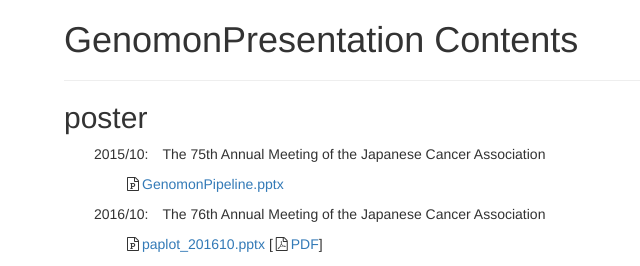
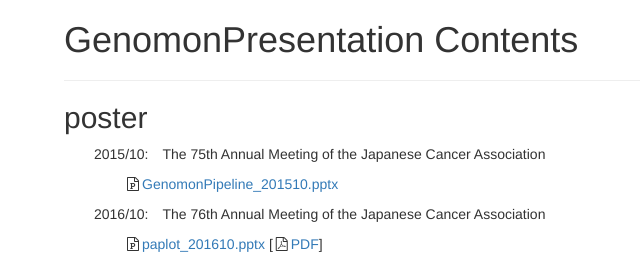
Before and after one commit to Genomon-Project/GenomonPresentation, a plain HTML site: page index.html in a window 1280 px wide. Shown: the top 266 px of the page, 6-646 px from the left. Drawn offline with nearby package versions, Linux system fonts and the light colour scheme.

Commit message:
Update index.html

```diff
--- a/index.html
+++ b/index.html
@@ -20,7 +20,7 @@
     <div style="padding-left: 30px">
         <p>2015/10:　The 75th Annual Meeting of the Japanese Cancer Association</p>
         <ul class="fa-ul">
-            <li><i class="fa fa-file-powerpoint-o fa-fw" aria-hidden="true"></i><a href=http://genomon-project.github.io/GenomonPresentation/GenomonPipeline.pptx>GenomonPipeline.pptx</a>
+            <li><i class="fa fa-file-powerpoint-o fa-fw" aria-hidden="true"></i><a href=http://genomon-project.github.io/GenomonPresentation/GenomonPipeline_201510.pptx>GenomonPipeline_201510.pptx</a>
         </ul>
         <p>2016/10:　The 76th Annual Meeting of the Japanese Cancer Association</p>
         <ul class="fa-ul">
```
